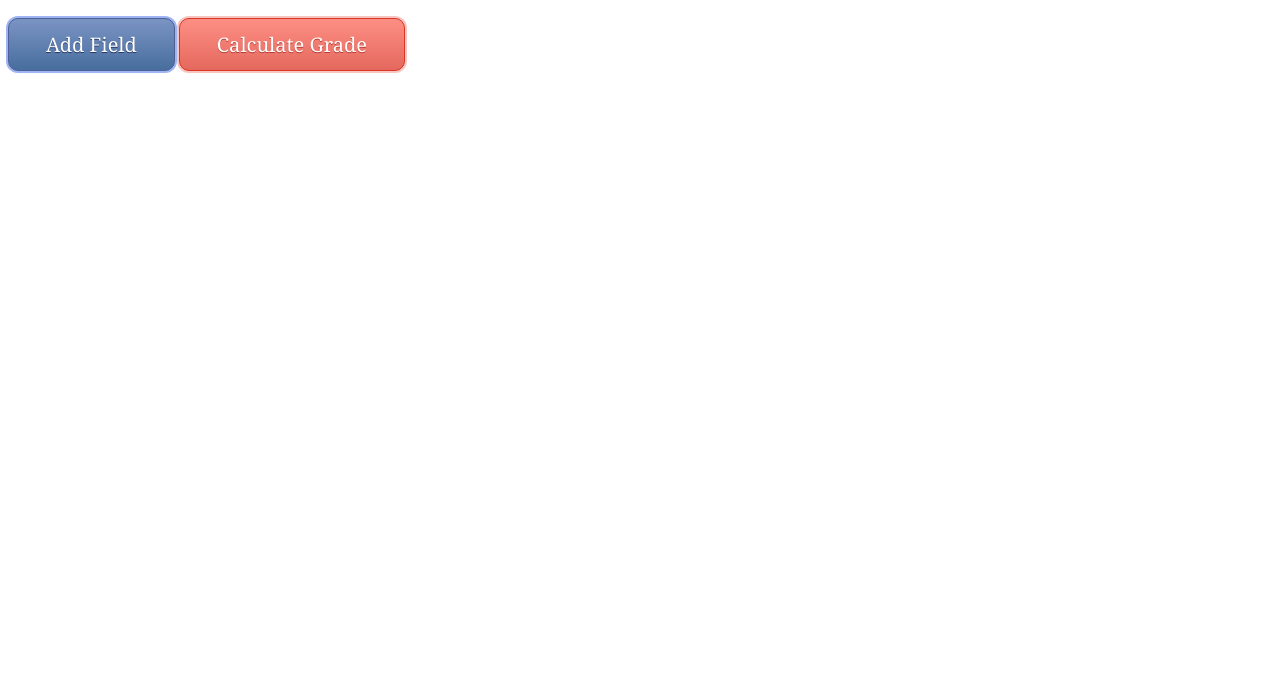
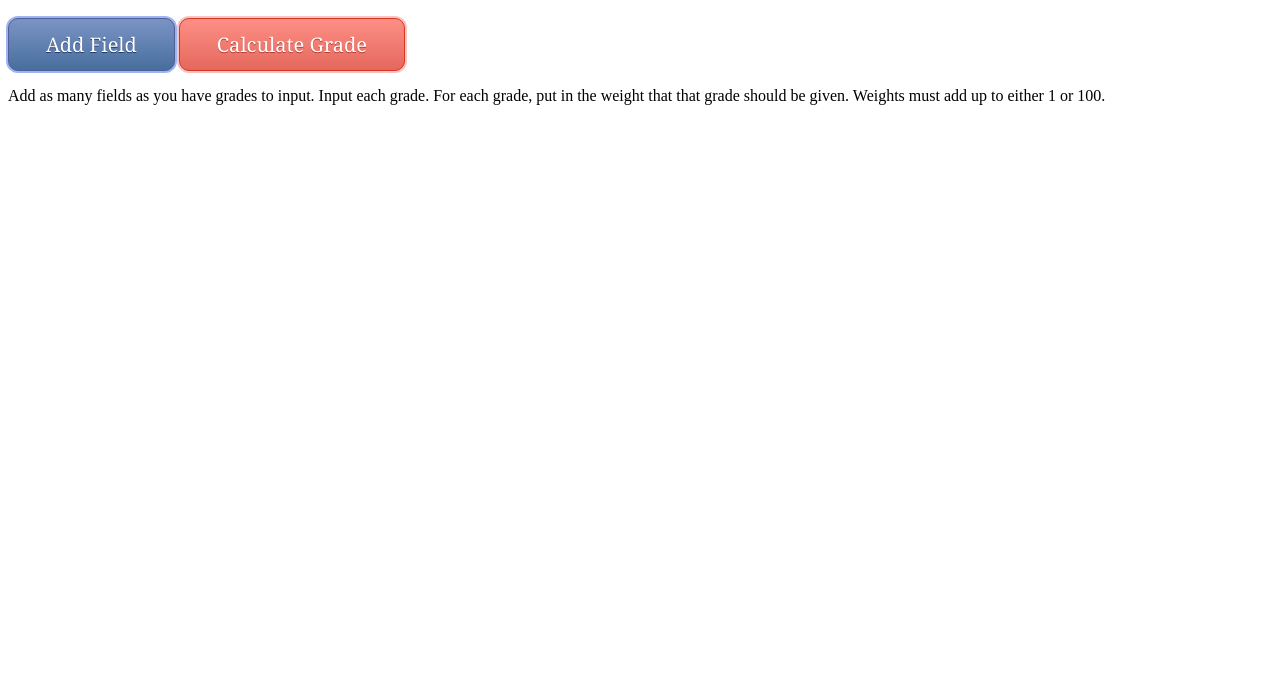
Before and after one commit to YolBolsun/GradingCalc, a website: page GradingCalc/public/calc.html in a window 1280 px wide. Shown: the part 110-800 px from the top of the page. Drawn offline with nearby package versions, Linux system fonts and the light colour scheme.

Commit message:
Added a note to tell users how to use the calculator

```diff
--- a/GradingCalc/public/calc.html
+++ b/GradingCalc/public/calc.html
@@ -14,6 +14,7 @@
 </div>
 <a href="#" class="button1" onclick="add_fields()">Add Field</a>
 <a href="#" class="button2" onclick="submit()">Calculate Grade</a>
-
+<p> Add as many fields as you have grades to input. Input each grade. For each grade, put in the weight that that grade
+should be given. Weights must add up to either 1 or 100.</p>
 </body>
 </html>
```
